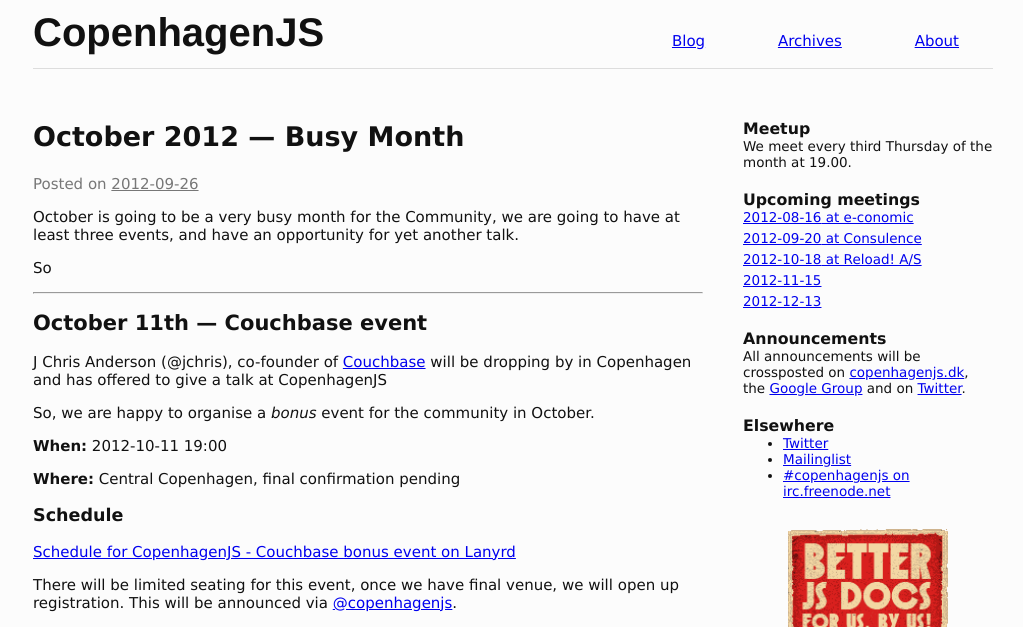
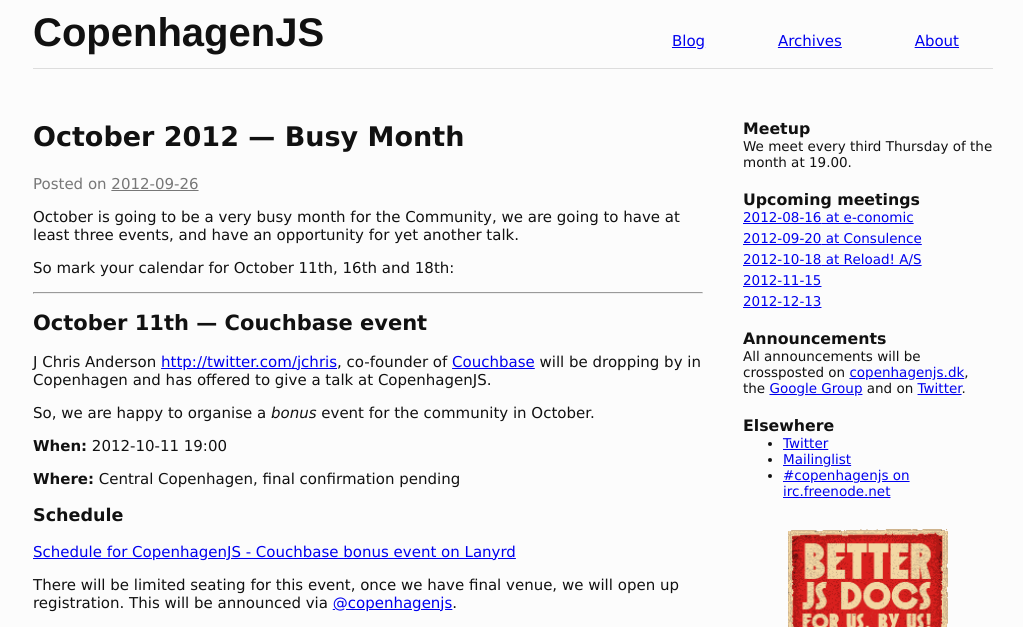
Before and after one commit to copenhagenjs/copenhagenjs.dk, a Jekyll site: the page built from _posts/2012-09-26-october-busy-month.md, in a window 1280 px wide. Shown: the top 627 px of the page, without its empty margins (127-1150 px from the left). Built offline with Jekyll 4.4.1, drawn with Linux system fonts in a browser that asks for light colours; Markdown is read by kramdown in place of the engine named in the settings; a script that is not in the unit is left out; some of the changed text lies outside the part shown; grey boxes are pictures that could not be loaded.

Commit message:
Added more hyperlinks
to ProData and @jchris

```diff
--- a/_posts/2012-09-26-october-busy-month.md
+++ b/_posts/2012-09-26-october-busy-month.md
@@ -6,14 +6,14 @@ author: Björn Söderqvist
 
 October is going to be a very busy month for the Community, we are going to have at least three events, and have an opportunity for yet another talk.
 
-So
+So mark your calendar for October 11th, 16th and 18th:
 
 ---
 
 October 11th — Couchbase event
 ----------------------------------------------
 
-J Chris Anderson (@jchris), co-founder of [Couchbase](http://www.couchbase.com) will be dropping by in Copenhagen and has offered to give a talk at CopenhagenJS
+J Chris Anderson [http://twitter.com/jchris](@jchris), co-founder of [Couchbase](http://www.couchbase.com) will be dropping by in Copenhagen and has offered to give a talk at CopenhagenJS.
 
 So, we are happy to organise a *bonus* event for the community in October.
 
@@ -34,7 +34,7 @@ So, we are happy to organise a *bonus* event for the community in October.
 
 There will be limited seating for this event, once we have final venue, we will open up registration. This will be announced via [@copenhagenjs](http://twitter.com/copenhagenjs).
 
-<iframe  src="http://www.eventbrite.com/tickets-external?eid=4459081232&ref=etckt" frameborder="0" height="192" width="100%" vspace="0" hspace="0" marginheight="5" marginwidth="5" scrolling="auto" allowtransparency="true"></iframe>
+<iframe src="http://www.eventbrite.com/tickets-external?eid=4459081232&ref=etckt" frameborder="0" height="192" width="100%" vspace="0" hspace="0" marginheight="5" marginwidth="5" scrolling="auto" allowtransparency="true"></iframe>
 
 <!-- Add this where you want the output to appear -->
 <div class="lanyrd-target-participants">
```
Also changed, not shown: other parts of _posts/2012-09-26-october-busy-month.md (+1 -1 lines).
